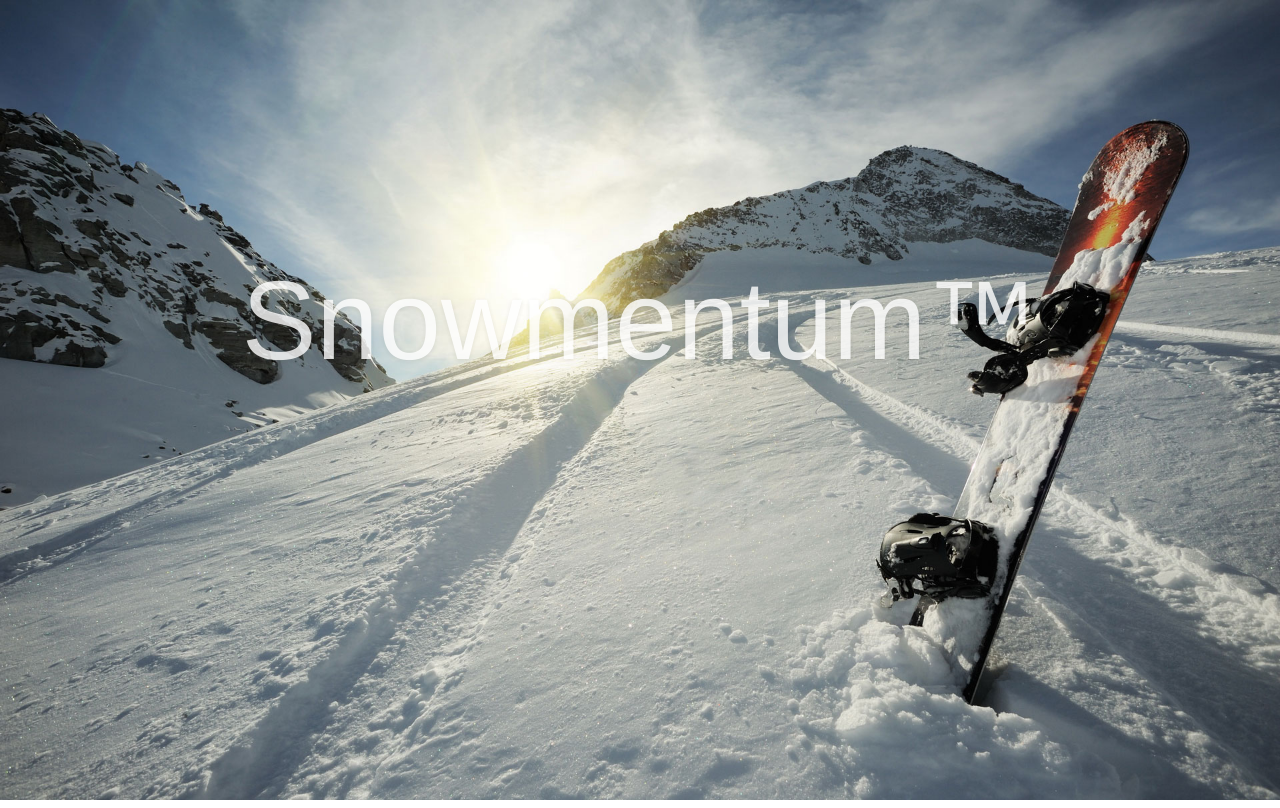
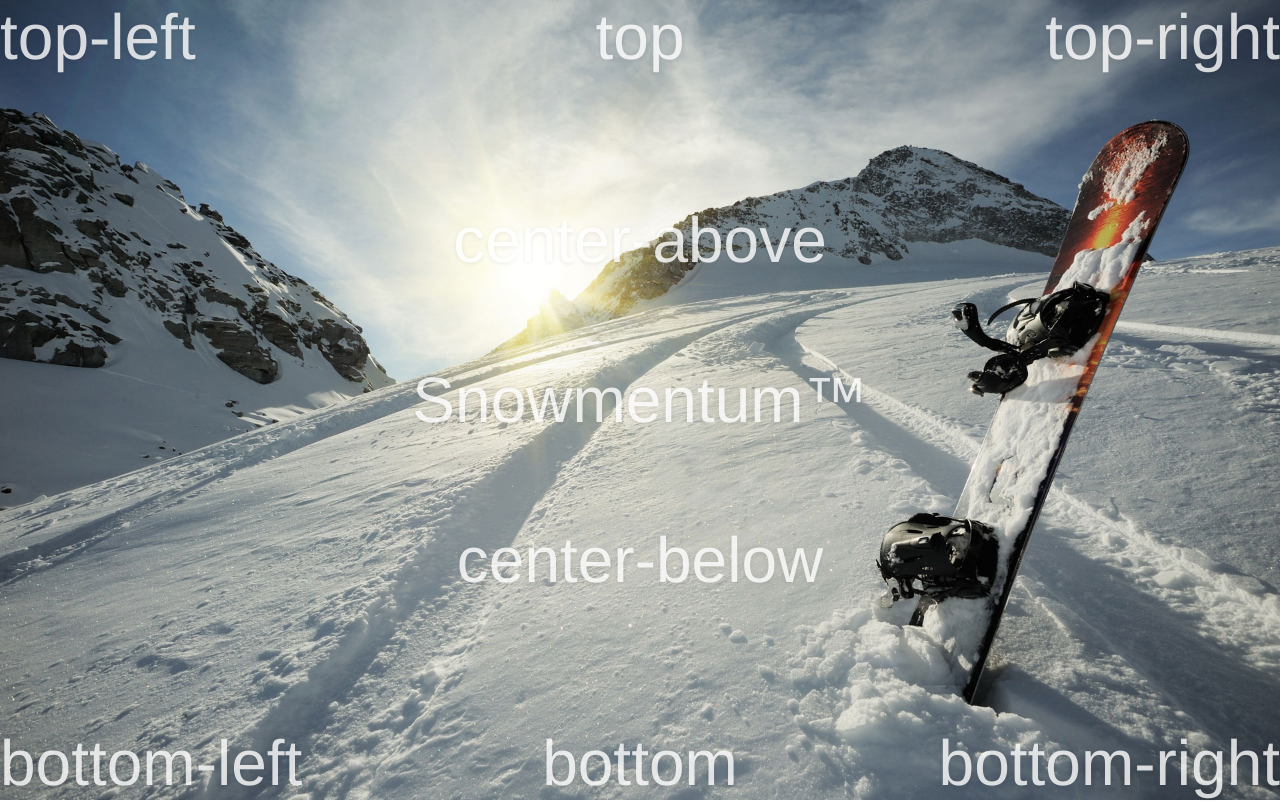
Before and after one commit to danthareja/snowmentum, a browser extension: page index.html in a window 1280 px wide. Drawn offline with Linux system fonts and the light colour scheme.

Commit message:
(style) defines widget position

```diff
--- a/app/main.css
+++ b/app/main.css
@@ -39,17 +39,61 @@
   opacity: .8;
 }
 
-#center, #top-left, #top-right, #bottom, #bottom-right, #bottom-left, #center-below, #center-above {
+#center, #top, #top-left, #top-right, #bottom, #bottom-right, #bottom-left, #center-below, #center-above {
   position: absolute;
+  font-size: 4rem;
 }
 
+/* ============================= */
 /**** Define widget locations ****/
+/* ============================= */
+
 #center {
-  top: 40%;
+  top: 50%;
   left: 50%;
   transform: translate(-50%, -50%);
 }
 
-.logo {
-  font-size: 7rem;
+#center-above {
+  top: 30%;
+  left: 50%;
+  transform: translate(-50%, -50%);
 }
+
+#center-below {
+  top: 70%;
+  left: 50%;
+  transform: translate(-50%, -50%);
+}
+
+#top {
+  top: 0%;
+  left: 50%;
+  transform: translate(-50%, 0%);
+}
+
+#top-left {
+  top: 0%;
+  left: 0%;
+}
+
+#top-right {
+  top: 0%;
+  right: 0%;
+}
+
+#bottom {
+  bottom: 0%;
+  left: 50%;
+  transform: translate(-50%, 0%);
+}
+
+#bottom-left {
+  bottom: 0%;
+  left: 0%;
+}
+
+#bottom-right {
+  bottom: 0%;
+  right: 0%;
+}
--- a/index.html
+++ b/index.html
@@ -14,7 +14,15 @@
   <body>
     <div id="background"></div>
     <div id="widgets">
-      <div id="center" class="logo">Snowmentum&trade;</div>
+      <div id="center">Snowmentum&trade;</div>
+      <div id="center-above">center-above</div>
+      <div id="center-below">center-below</div>
+      <div id="top">top</div>
+      <div id="top-left">top-left</div>
+      <div id="top-right">top-right</div>
+      <div id="bottom">bottom</div>
+      <div id="bottom-left">bottom-left</div>
+      <div id="bottom-right">bottom-right</div>
     </div>
   </body>
 </html>
```
